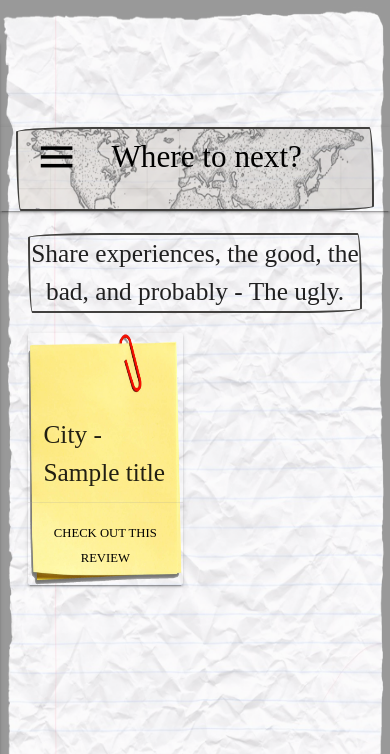
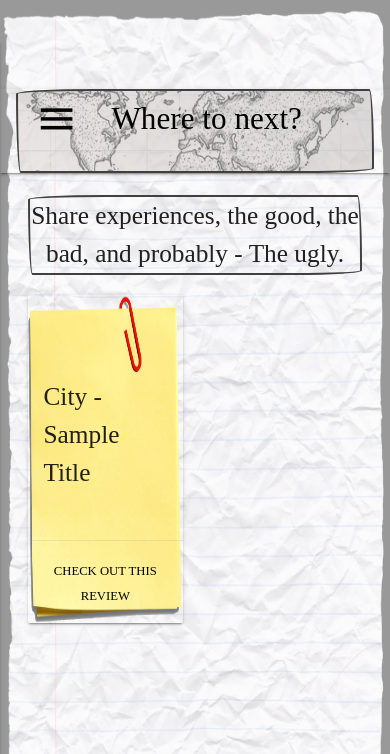
Before and after one commit to SimonGeorgeNZ/Milestone_three, a Flask app: page / in a window 390 px wide. Shown: the top 754 px of the page. Run offline with Flask 2, Linux system fonts and the light colour scheme; a database or web service that is not in the repository returns one stand-in record (values such as "Sample title"); some libraries are stand-ins or nearby versions; some web fonts are replaced.

Commit message:
card height on landing page changed for mobile view to fit countries with longer names

```diff
--- a/app.py
+++ b/app.py
@@ -462,6 +462,8 @@
 def confirm_delete_all(title_id):
     title = mongo.db.title.find_one({"_id": ObjectId(title_id)})
     input_title = request.form['is_correct']
+    print(title['review_title'])
+    print(input_title)
     if title['review_title'] == input_title.lower():
         mongo.db.first_info.remove({"review_title": input_title}),
         mongo.db.accommodation.remove({"review_title": input_title}),
--- a/static/css/style.css
+++ b/static/css/style.css
@@ -416,7 +416,7 @@
 
 .delete {
     background-color: red!important;
-    width: 80%;
+    width: 60%;
     height: 100%;
 }
 
@@ -523,7 +523,7 @@
     .card-content{
         padding-right: .5vw;
         padding-left: .5vw;
-        min-height: 10vh;
+        min-height: 19vh;
         margin-bottom: 3vh;
     }
     .card-action a {
@@ -581,6 +581,8 @@
     }
     .btn-large {
         font-size: 2vh;
+        padding-left: 2vw;
+        padding-right: 2vw;
     }
     input[type=text] {
     font-size: 3vh;
--- a/templates/index.html
+++ b/templates/index.html
@@ -39,9 +39,9 @@
       <div class="card-content">
           <div class="col s12">
             {% for city in cities %} {% if city.city_name == title.city_name %}
-            <p class="head-sub">Country - {{ city.country_name }}</p>
+            <p class="head-sub">Country - {{ city.country_name |title }}</p>
             {% endif %} {% endfor %}
-            <p class="head-sub">City - {{title.city_name}}</p>
+            <p class="head-sub">City - {{title.city_name |title}}</p>
           </div>
         </div>
       <div class="card-action">
--- a/templates/results.html
+++ b/templates/results.html
@@ -16,7 +16,7 @@
       <div class="card-content">
           <div class="col s12">
           <p class="head-sub">
-            City name - {{city.city_name}}
+            City name - {{city.city_name |title}}
           </p>
           </div>
       </div>
```
Also changed, not shown: templates/landing_link.html (+5 -5 lines), templates/viewreview.html (+4 -4 lines).
